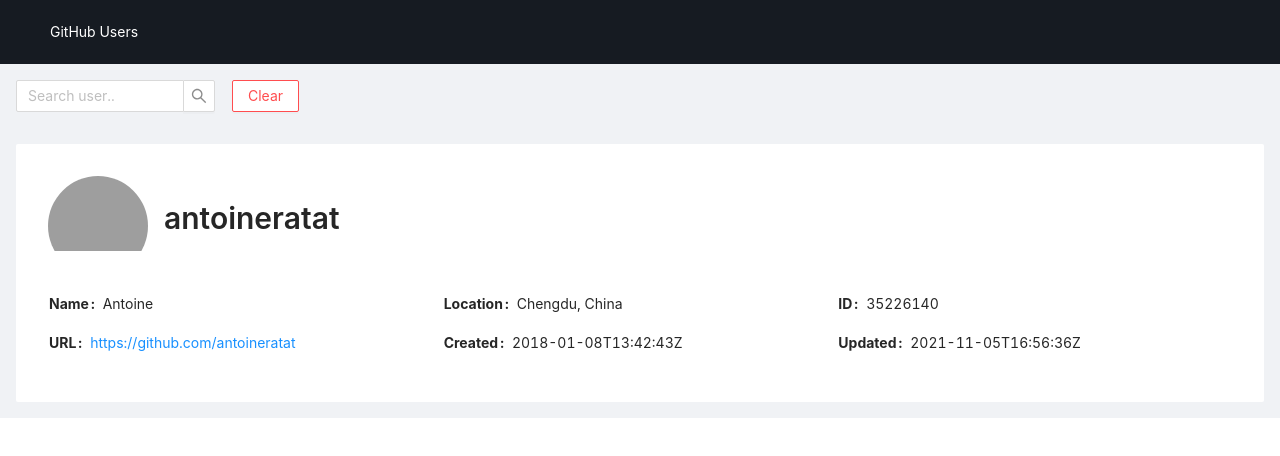
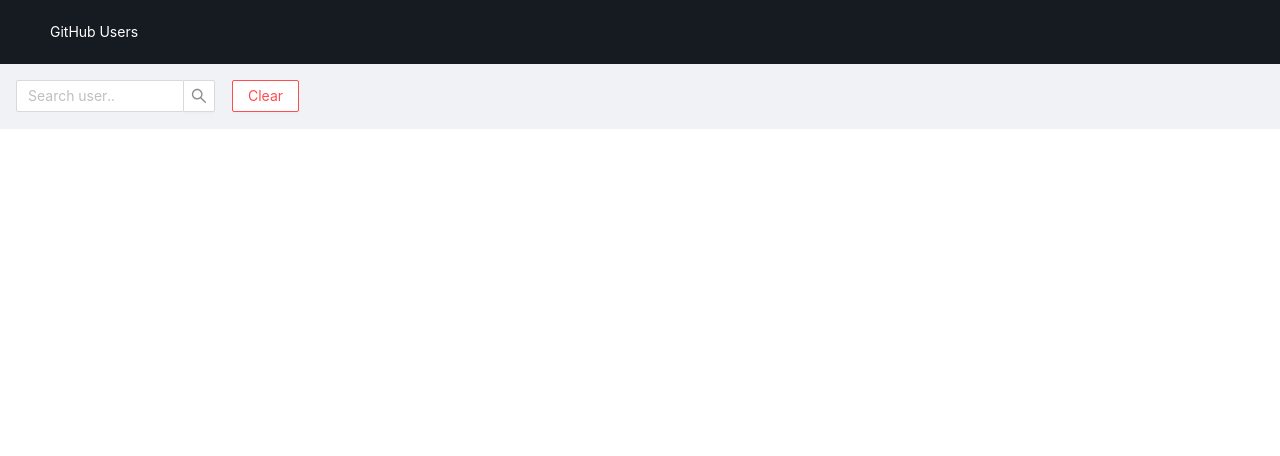
Before and after one commit to antoineGH/react_github, a React (Create React App) app: page / in a window 1280 px wide. Shown: the top 456 px of the page. Built offline with nearby package versions, Linux system fonts and the light colour scheme; grey boxes are pictures that could not be loaded.

Commit message:
conditional render jsx user error-loding-skeleton

```diff
--- a/src/App.css
+++ b/src/App.css
@@ -43,6 +43,10 @@
   align-items: center;
 }
 
+.col-w100 {
+  min-width: 100%;
+}
+
 @media (max-width: 480px) {
   .user-avatar {
     display: flex;
--- a/src/components/gitHubUserResult/GitHubUserResult.tsx
+++ b/src/components/gitHubUserResult/GitHubUserResult.tsx
@@ -16,15 +16,17 @@ type Props = { user: User; isLoadingUser: boolean; hasErrorUser: boolean }
 
 const GitHubUserResult = (props: Props): JSX.Element => {
   const { user, isLoadingUser, hasErrorUser } = props
-  console.log(user)
   const errorMessage = useAppSelector(getErrorMessage)
-
   const { Title } = Typography
 
-  return (
-    <>
+  const displayEmptyUser = (): JSX.Element => {
+    return <></>
+  }
+
+  const displayUser = (): JSX.Element => {
+    return (
       <Row className="row-margin-1rem">
-        <Col>
+        <Col className="col-w100">
           <Card bordered={false}>
             <Skeleton loading={isLoadingUser} active>
               <Row className="row-margin-1rem">
@@ -32,10 +34,7 @@ const GitHubUserResult = (props: Props): JSX.Element => {
                   <Avatar
                     size={100}
                     src={
-                      <Image
-                        src="https://avatars.githubusercontent.com/u/35226140?v=4"
-                        style={{ width: 100 }}
-                      />
+                      <Image src={user?.avatar_url} style={{ width: 100 }} />
                     }
                   />
                 </Col>
@@ -45,41 +44,68 @@ const GitHubUserResult = (props: Props): JSX.Element => {
                     target="_blank"
                     rel="noreferrer"
                   >
-                    <Title level={2}>antoineratat</Title>
+                    <Title level={2}>{user?.login}</Title>
                   </a>
                 </Col>
               </Row>
               <Row className="row-margin-1rem">
                 <Col>
                   <Descriptions className="desc-user-info">
-                    <Descriptions.Item label="name">Antoine</Descriptions.Item>
+                    <Descriptions.Item label="name">
+                      {user?.name}
+                    </Descriptions.Item>
                     <Descriptions.Item label="location">
-                      Chengdu, China
+                      {user?.location}
                     </Descriptions.Item>
-                    <Descriptions.Item label="ID">35226140</Descriptions.Item>
+                    <Descriptions.Item label="ID">{user?.id}</Descriptions.Item>
                     <Descriptions.Item label="URL">
-                      <a
-                        href="https://github.com/antoineratat"
-                        target="_blank"
-                        rel="noreferrer"
-                      >
-                        https://github.com/antoineratat
+                      <a href={user?.url} target="_blank" rel="noreferrer">
+                        {user?.url}
                       </a>
                     </Descriptions.Item>
                     <Descriptions.Item label="created">
-                      2018-01-08T13:42:43Z
+                      {user?.created_at}
                     </Descriptions.Item>
                     <Descriptions.Item label="updated">
-                      2021-11-05T16:56:36Z
+                      {user?.updated_at}
                     </Descriptions.Item>
                   </Descriptions>
                 </Col>
               </Row>
             </Skeleton>
-            {hasErrorUser && <p>{errorMessage}</p>}
           </Card>
         </Col>
       </Row>
+    )
+  }
+
+  const displayError = (): JSX.Element => {
+    return (
+      <Row className="row-margin-1rem">
+        <Col className="col-w100">
+          <Card bordered={false}>
+            <Row className="row-margin-1rem">
+              <Col>
+                <Descriptions.Item label="name">
+                  {errorMessage}
+                </Descriptions.Item>
+              </Col>
+            </Row>
+          </Card>
+        </Col>
+      </Row>
+    )
+  }
+
+  return (
+    <>
+      {hasErrorUser
+        ? displayError()
+        : !isLoadingUser
+        ? user?.login === ''
+          ? displayEmptyUser()
+          : displayUser()
+        : displayUser()}
     </>
   )
 }
--- a/src/reducers/users.ts
+++ b/src/reducers/users.ts
@@ -50,6 +50,7 @@ export const users = createSlice({
   reducers: {
     clearUser: state => {
       state.user = initialState.user
+      state.errorMessage = ''
     },
   },
   extraReducers: builder => {
@@ -61,8 +62,10 @@ export const users = createSlice({
         state.errorMessage = ''
       })
       .addCase(loadUser.pending, state => {
+        state.user = initialState.user
         state.isLoadingUser = true
         state.hasErrorUser = false
+        state.errorMessage = ''
       })
       .addCase(loadUser.rejected, (state, action) => {
         state.isLoadingUser = false
```
